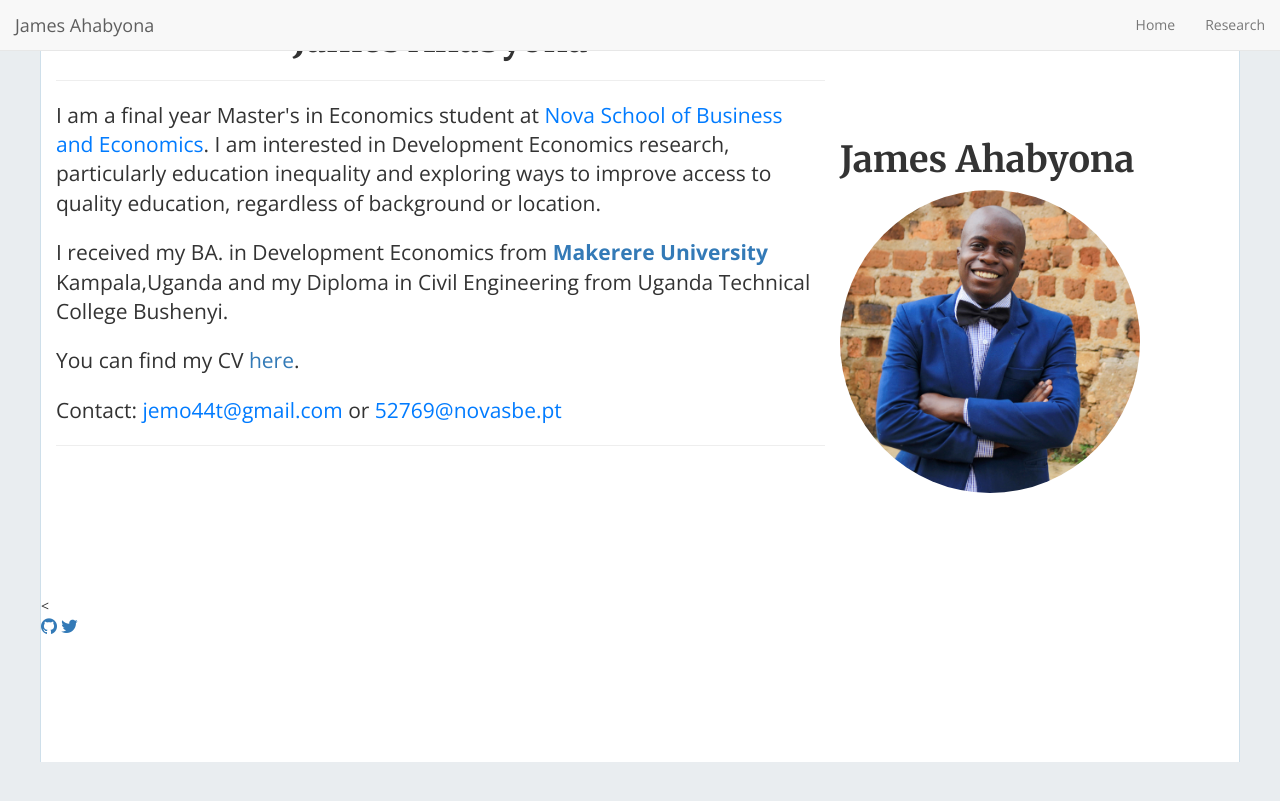
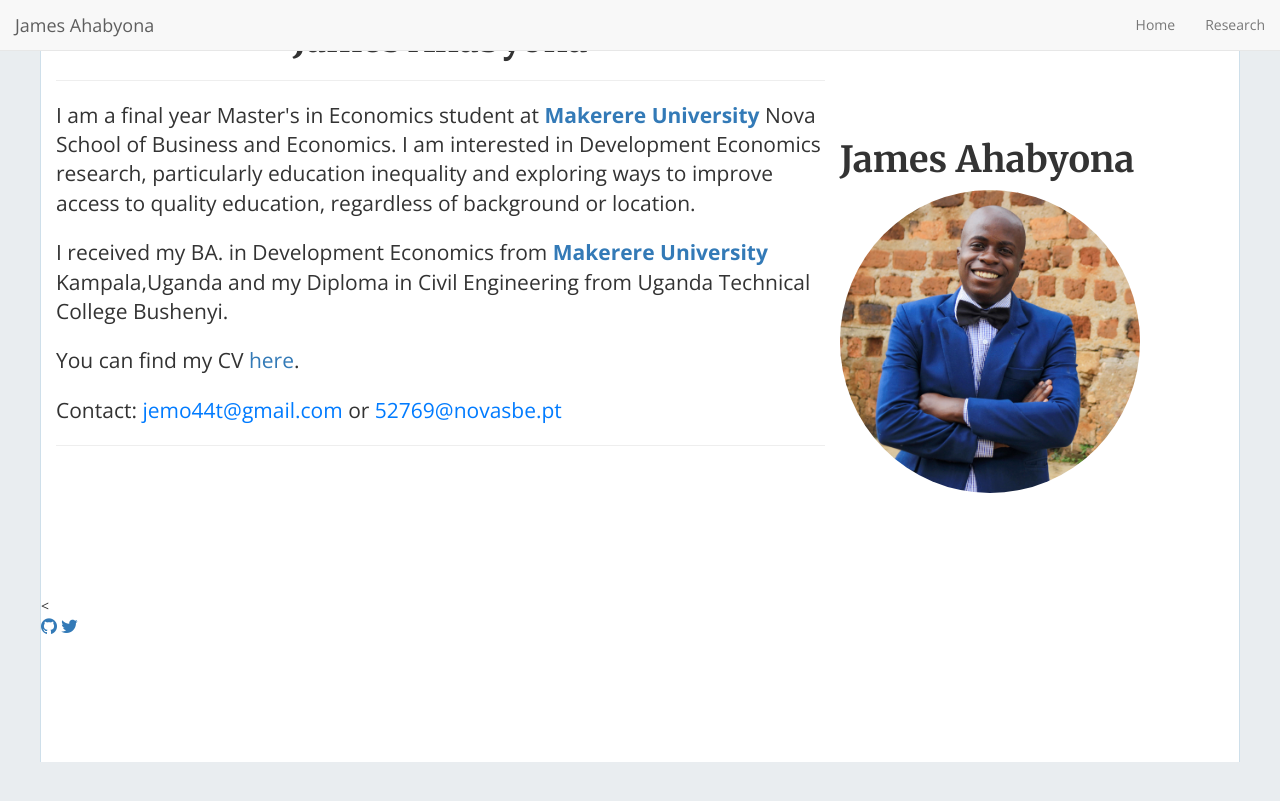
Before and after one commit to mariaelenaguer/mariaelenaguer.github.io, a Jekyll site: the page built from index.html, in a window 1280 px wide and 900 px high. Shown: the top 801 px of the window. Built offline with Jekyll 4.4.1, drawn with Linux system fonts in a browser that asks for light colours; nearby versions of some CDN libraries; the list of posts is cut into pages by our own code.

Commit message:
Update home-hero.html

```diff
--- a/_includes/home-hero.html
+++ b/_includes/home-hero.html
@@ -5,7 +5,7 @@
         <hr>
 
         <p class="lead text-left ,style="font-size: 18px; line-height: 1.5; color: #333;">
-         I am a final year Master's in Economics student at <a href="https://www.novasbe.unl.pt/en/programs/masters/economics/program" style="color: #007bff; text-decoration: none;">Nova School of Business and Economics</a>. I am interested in Development Economics research, particularly education inequality and exploring ways to improve access to quality education, regardless of background or location.
+         I am a final year Master's in Economics student at <a href="https://www.novasbe.unl.pt/en/programs/masters/economics/program" target="_blank"><b>Makerere University</b></a> Nova School of Business and Economics</a>. I am interested in Development Economics research, particularly education inequality and exploring ways to improve access to quality education, regardless of background or location.
     </p>
         </p>
         <p class="lead text-left">
```
